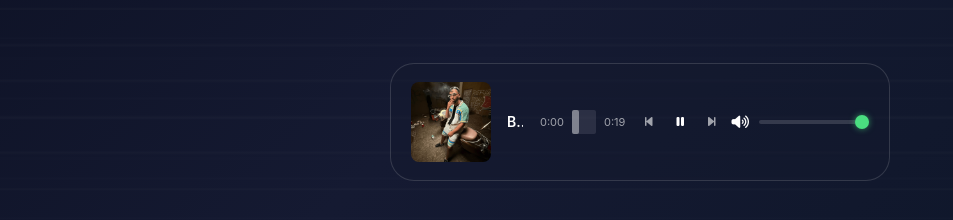
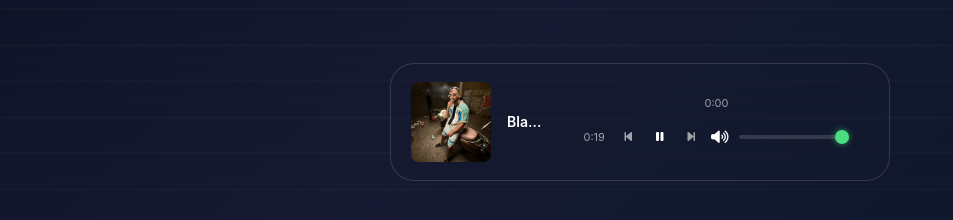
Before and after one commit to 7ikita/7ikita.github.io, a plain HTML site: page index.html in a window 1280 px wide. Shown: the part 502-722 px from the top of the page, without its empty margins (0-953 px from the left). Drawn offline with Linux system fonts and the light colour scheme.

Commit message:
Add files via upload

```diff
--- a/script.js
+++ b/script.js
@@ -32,7 +32,7 @@ document.addEventListener('DOMContentLoaded', function() {
 
     audioPlayer.autoplay = true;
     audioPlayer.muted = true;
-    audioPlayer.volume = parseFloat(volumeSlider ? volumeSlider.value : 1);
+    audioPlayer.volume = parseFloat(volumeSlider ? volumeSlider.value : 0.2);
     audioPlayer.loop = true;
 
     function attemptAutoplay() {
--- a/styles.css
+++ b/styles.css
@@ -572,12 +572,8 @@ body::after {
 }
 
 .progress-bar {
-    width: 80px;
-    height: 3px;
-    background: rgba(255, 255, 255, 0.1);
-    border-radius: 2px;
-        width: 24px;
-        height: 24px;
+    width: 100%;
+    max-width: 700px;
 }
 
 .progress {
```
